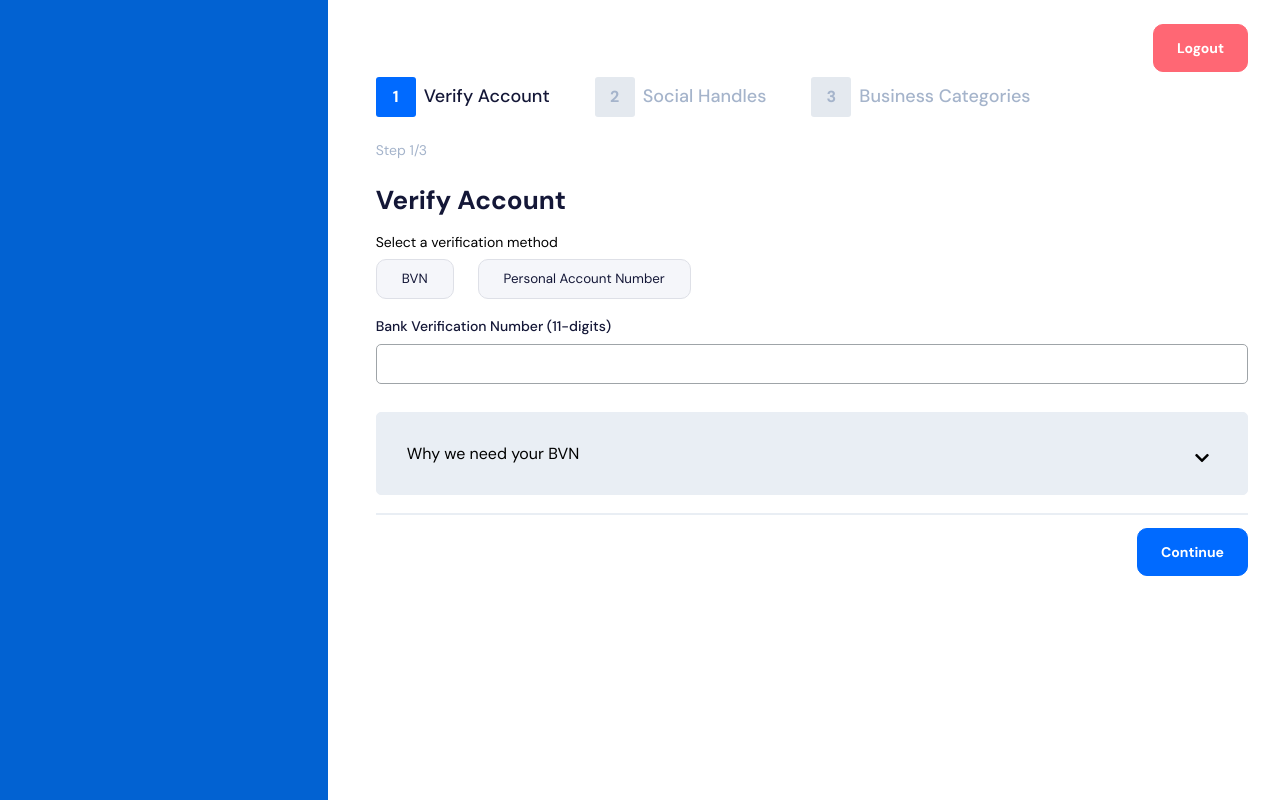
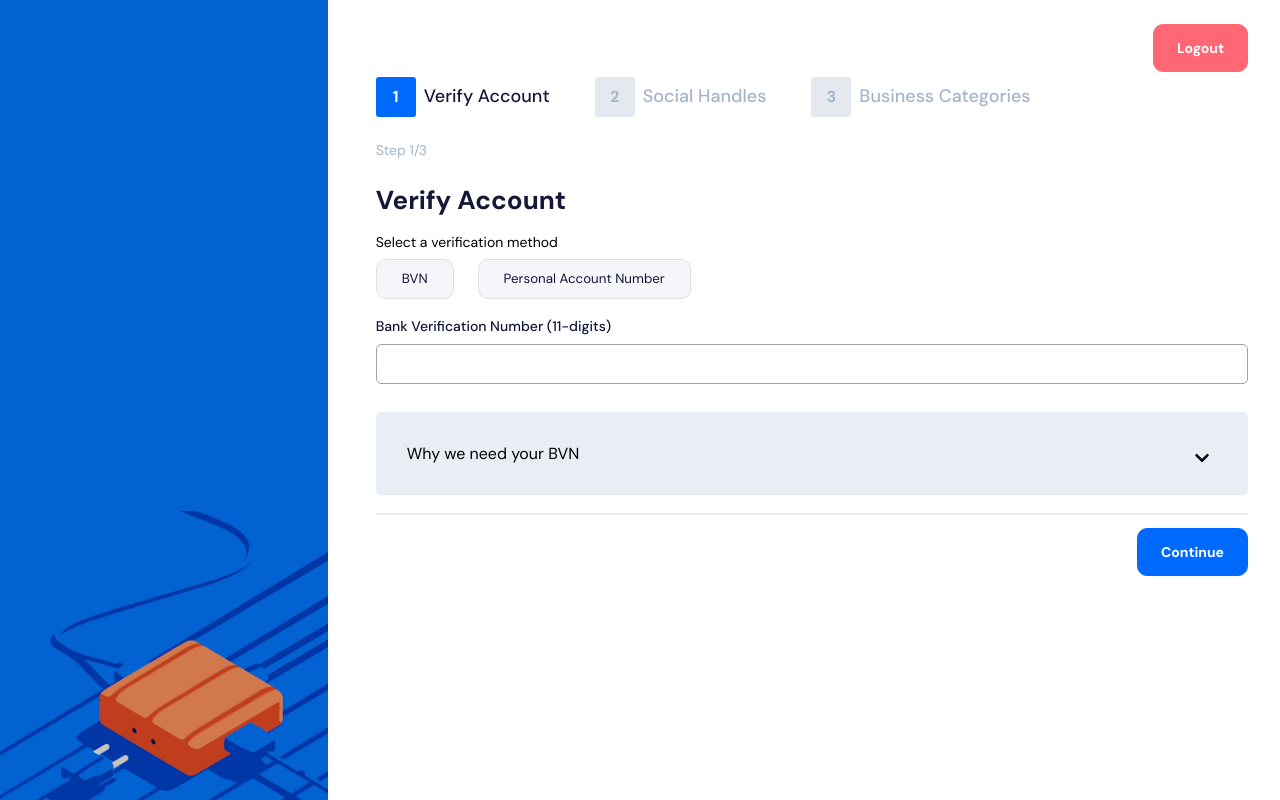
Before and after one commit to dindustack/mfe-chi-agb, a Nuxt app: page / in a window 1280 px wide. Built offline with nearby package versions, Linux system fonts and the light colour scheme.

Commit message:
feat: :lipstick: side image left img styling

```diff
--- a/components/SideImageLeft.vue
+++ b/components/SideImageLeft.vue
@@ -1,7 +1,7 @@
 <template>
 <div class="left-side-image">
     <div class="image-container">
-        <!-- <img src="~/assets/image/cover.png"  alt="cover"> -->
+        <img src="~/assets/image/cover.png" alt="cover" class="img-art">
     </div>
 </div>
 </template>
@@ -22,8 +22,14 @@
     }
 
     .image-container {
-        vertical-align: bottom;
-        display: table-cell;
+        display: flex;
+        align-items: flex-end;
+    }
+
+    .img-art {
+        width: 100%;
+        position: absolute;
+        bottom: 0;
     }
 
 }
```
